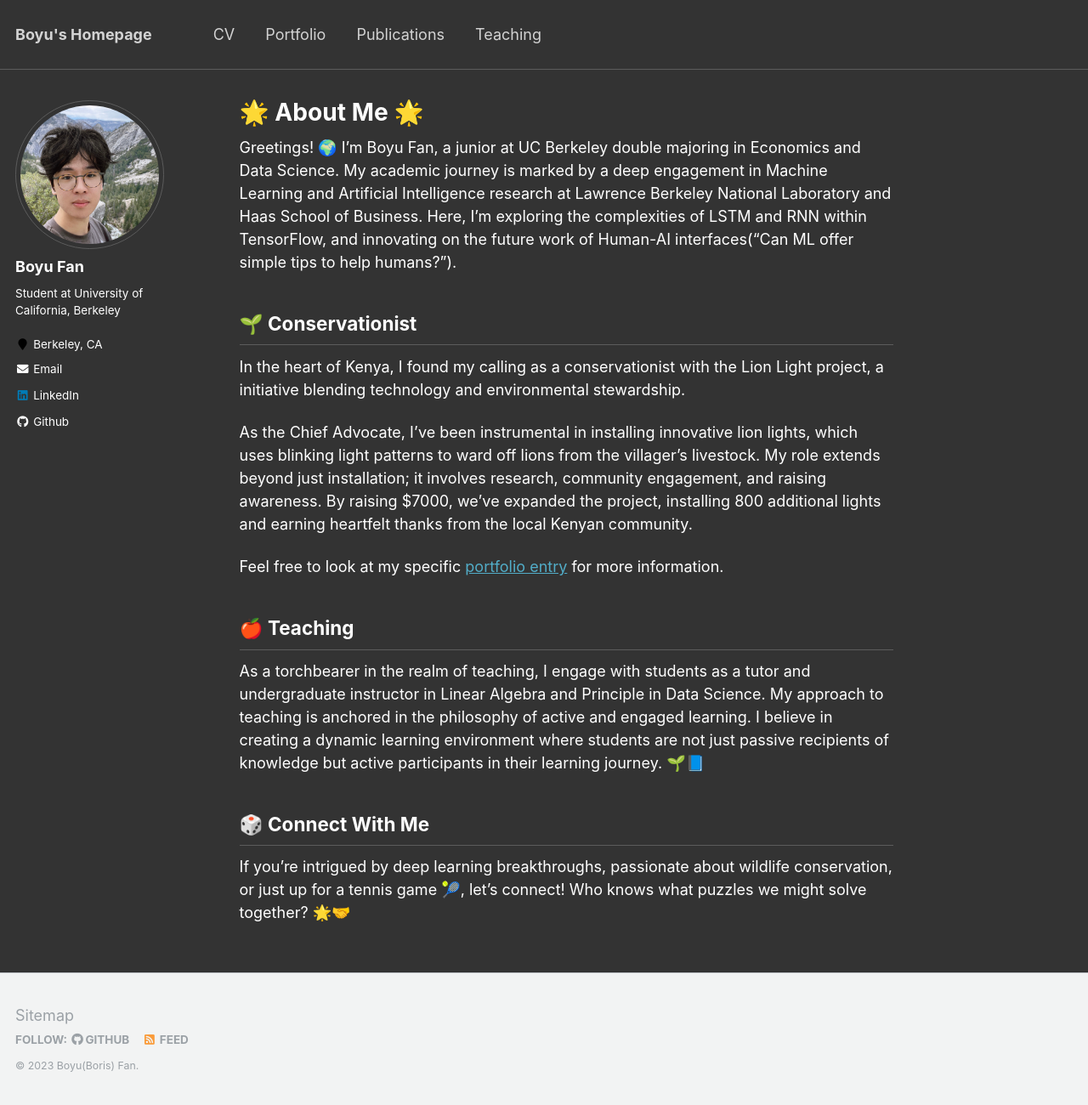
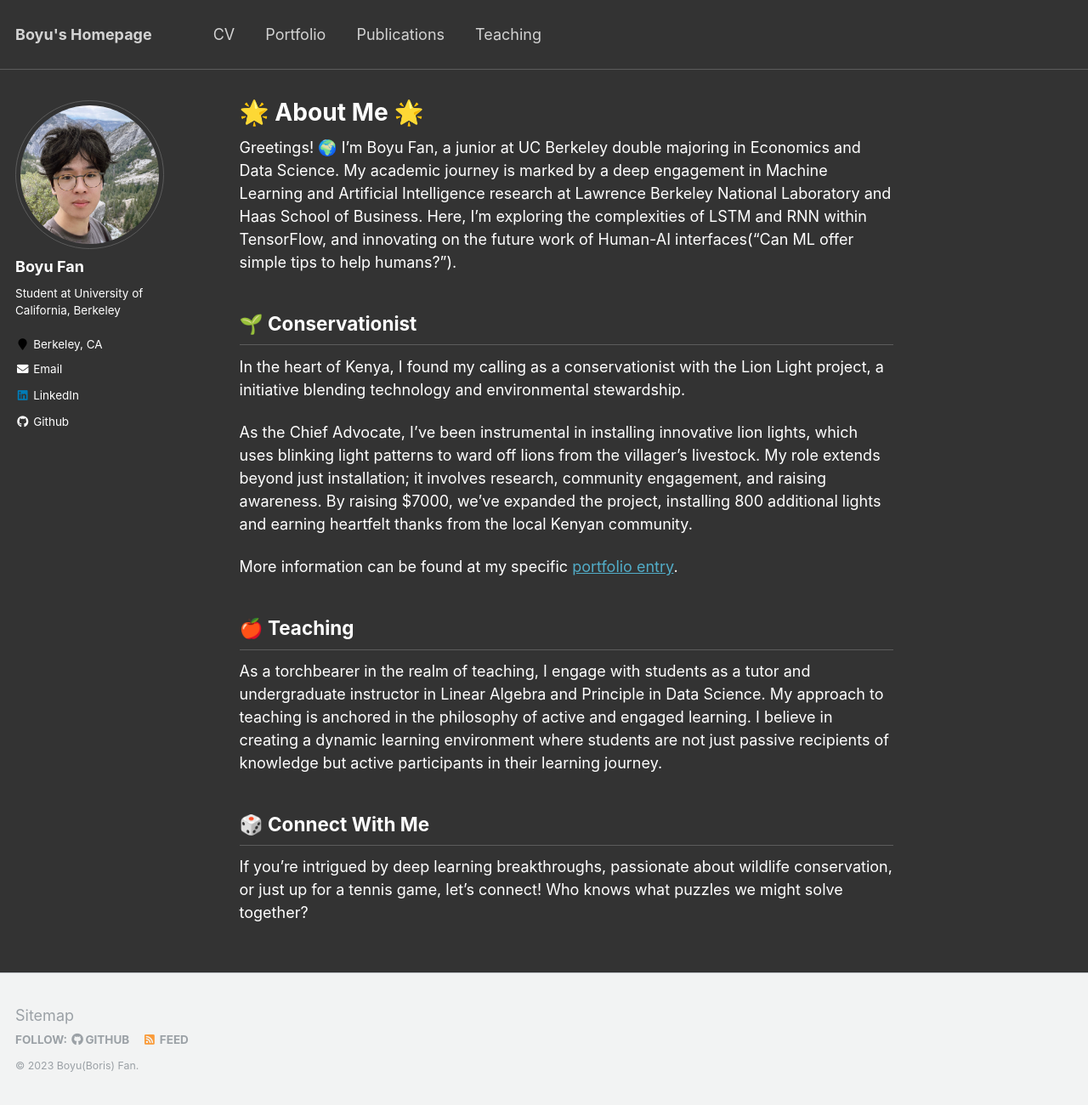
Before and after one commit to BoyuFan1/BoyuFan1, a Jekyll site: the page built from _pages/about.md, in a window 1280 px wide and 1300 px high. Shown: the whole window at 85% size. Built offline with Jekyll 4.4.1, drawn with Linux system fonts in a browser that asks for light colours.

Commit message:
Update about.md

```diff
--- a/_pages/about.md
+++ b/_pages/about.md
@@ -17,14 +17,14 @@ In the heart of Kenya, I found my calling as a conservationist with the Lion Lig
 
 As the Chief Advocate, I've been instrumental in installing innovative lion lights, which uses blinking light patterns to ward off lions from the villager’s livestock. My role extends beyond just installation; it involves research, community engagement, and raising awareness. By raising $7000, we've expanded the project, installing 800 additional lights and earning heartfelt thanks from the local Kenyan community.
 
-Feel free to look at my specific [portfolio entry](https://boyufan1.github.io/borisfan.github.io/portfolio/) for more information.
+More information can be found at my specific [portfolio entry](https://boyufan1.github.io/borisfan.github.io/portfolio/).
 
 
 
 ## 🍎 Teaching
-As a torchbearer in the realm of teaching, I engage with students as a tutor and undergraduate instructor in Linear Algebra and Principle in Data Science. My approach to teaching is anchored in the philosophy of active and engaged learning. I believe in creating a dynamic learning environment where students are not just passive recipients of knowledge but active participants in their learning journey. 🌱📘
+As a torchbearer in the realm of teaching, I engage with students as a tutor and undergraduate instructor in Linear Algebra and Principle in Data Science. My approach to teaching is anchored in the philosophy of active and engaged learning. I believe in creating a dynamic learning environment where students are not just passive recipients of knowledge but active participants in their learning journey.
 
 
 
 ## 🎲 Connect With Me
-If you're intrigued by deep learning breakthroughs, passionate about wildlife conservation, or just up for a tennis game 🎾, let's connect! Who knows what puzzles we might solve together? 🌟🤝
+If you're intrigued by deep learning breakthroughs, passionate about wildlife conservation, or just up for a tennis game, let's connect! Who knows what puzzles we might solve together?
```
